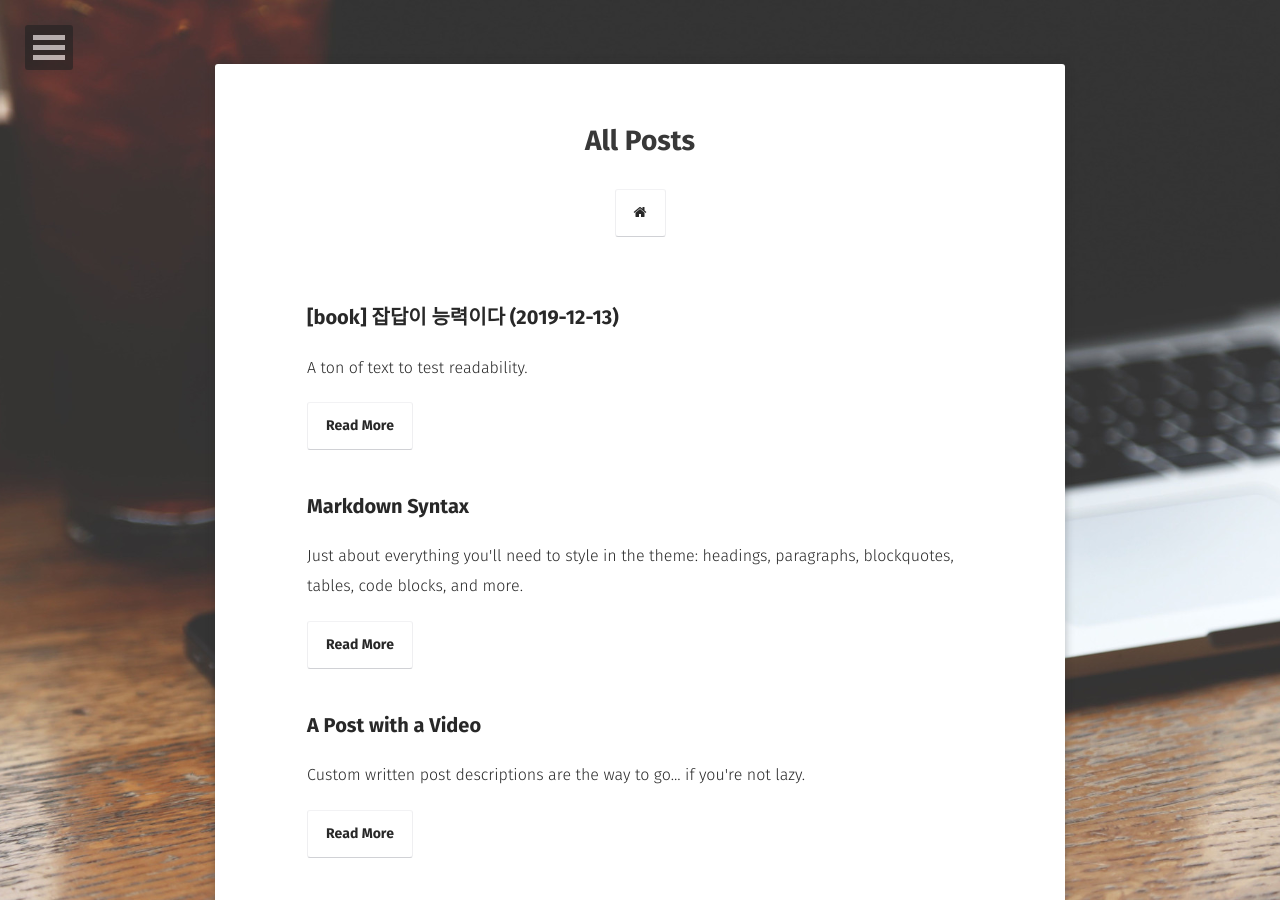
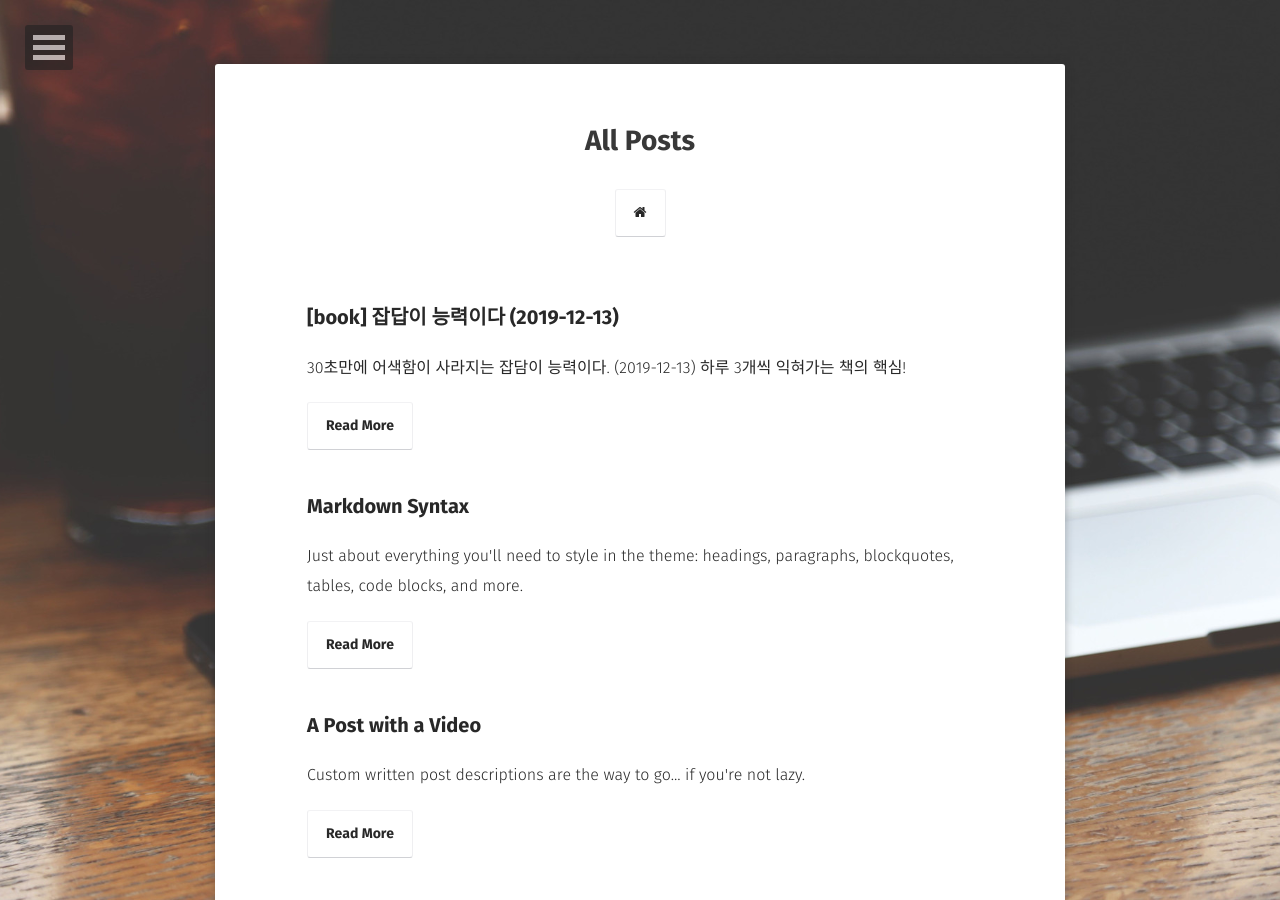
Before and after one commit to plan5886/plan5886.github.io, a Jekyll site: the page built from posts/index.md, in a window 1280 px wide and 900 px high. Built offline with Jekyll 4.4.1, drawn with Linux system fonts in a browser that asks for light colours; some web fonts are replaced.

Commit message:
Update 2019-12-13-[book]cheat.md

```diff
--- a/_posts/2019-12-13-[book]cheat.md
+++ b/_posts/2019-12-13-[book]cheat.md
@@ -2,7 +2,7 @@
 layout: post
 title: "[book] 잡답이 능력이다 (2019-12-13)"
 date: 2019-12-13
-excerpt: "A ton of text to test readability."
+excerpt: "30초만에 어색함이 사라지는 잡담이 능력이다. (2019-12-13) 하루 3개씩 익혀가는 책의 핵심!"
 tags: [sample post, readability, test]
 comments: true
 ---
```
